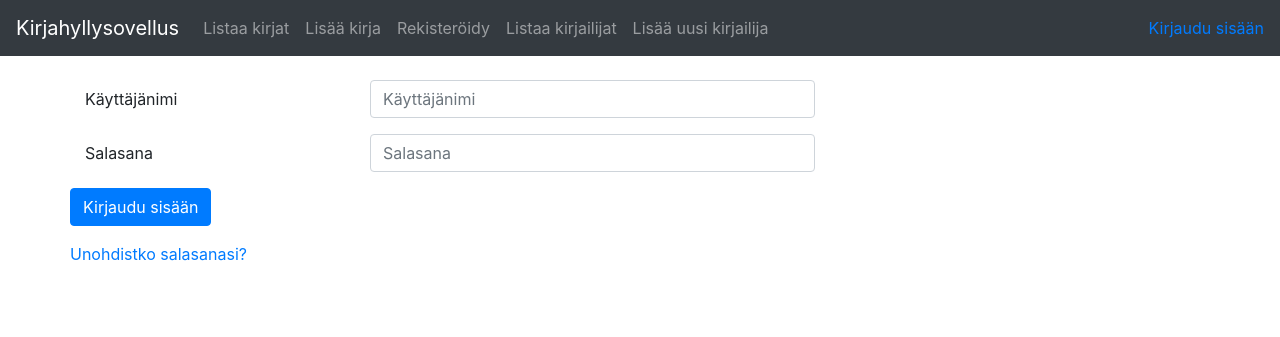
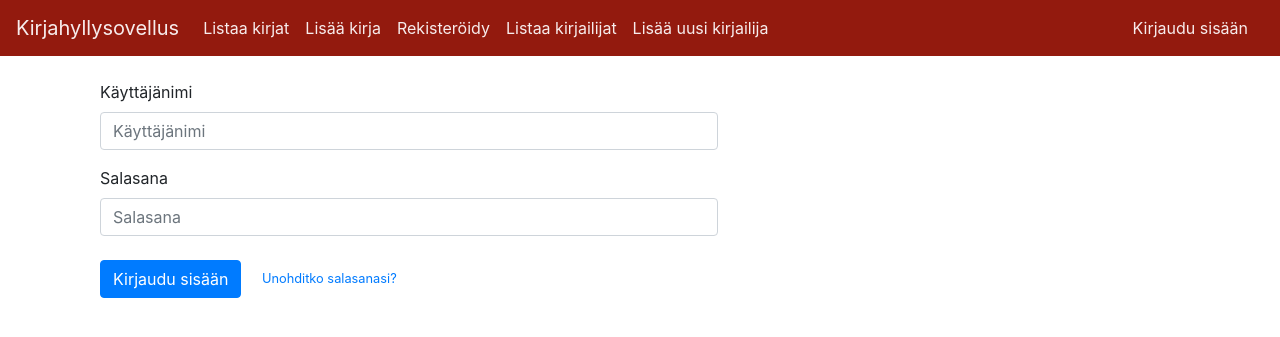
Before and after one commit to riinaalisah/Kirjahylly, a Flask app: page /auth/login/ in a window 1280 px wide. Shown: the top 337 px of the page. Run offline with Flask 2, Linux system fonts and the light colour scheme; some libraries are stand-ins or nearby versions.

Commit message:
Tyylimuokkauksia

```diff
--- a/application/templates/auth/loginform.html
+++ b/application/templates/auth/loginform.html
@@ -4,33 +4,34 @@
 {{ error }}
 <form class="needs-validation" method="POST" action= "{{ url_for('auth_login') }}" novalidate>
 
-  <div class="form-group row">
-    <label class="col-form-label col-sm-3" for="validationCustom01">Käyttäjänimi</label>
-    <div class="col-sm-5">
+  <div class="form-group col-sm-7">
+    <label for="validationCustom01">Käyttäjänimi</label>
     <input type="text" class="form-control" name="username" id="validationCustom01" placeholder="Käyttäjänimi" required>
     <div class="invalid-feedback">
       Syötä käyttäjänimi.
     </div>
   </div>
-  </div>
 
-  <div class="form-group row">
-    <label class="col-form-label col-sm-3" for="validationCustom02">Salasana</label>
-    <div class="col-sm-5">
+  <div class="form-group col-sm-7">
+    <label for="validationCustom02">Salasana</label>
     <input type="password" class="form-control" name="password" id="validationCustom02" placeholder="Salasana" required>
     <div class="invalid-feedback">
       Syötä salasana.
     </div>
   </div>
+
+  <div class="form-group col-sm-8">
+    <button type="submit" class="btn btn-primary ml-0 mr-2 my-2">Kirjaudu sisään</button>
+    <small class="text-muted m-2">
+      <a href="{{ url_for('auth_reset_request') }}">Unohditko salasanasi?</a>
+    </small>
   </div>
 
-  <div class="form-group row">
-    <button type="submit" class="btn btn-primary">Kirjaudu sisään</button>
+  <div class="form-group col-sm-6">
+
   </div>
 
-  <div class="form-group row">
-    <a href="{{ url_for('auth_reset_request') }}">Unohdistko salasanasi?</a>
-  </div>
+
 </form>
 
 <script>
--- a/application/templates/layout.html
+++ b/application/templates/layout.html
@@ -23,39 +23,39 @@
 
   <body>
 
-    <nav class="navbar navbar-expand-md navbar-dark bg-dark mb-4">
-      <a class="navbar-brand" href="{{ url_for('index') }}">Kirjahyllysovellus</a>
+    <nav class="navbar navbar-expand-md navbar-light mb-4" style="background-color: #931a0e;">
+      <a class="navbar-brand" style="color: #f7ecec;" href="{{ url_for('index') }}">Kirjahyllysovellus</a>
       <button class="navbar-toggler" type="button" data-toggle="collapse" data-target="#navbarCollapse" aria-controls="navbarCollapse" aria-expanded="false" aria-label="Toggle navigation">
         <span class="navbar-toggler-icon"></span>
       </button>
       <div class="collapse navbar-collapse" id="navbarCollapse">
         <ul class="navbar-nav mr-auto">
           {% if current_user.is_authenticated %}
-          <li class="nav-item">
-            <a class="nav-link" href="{{ url_for('auth_info', username=current_user.username) }}">Käyttäjän tiedot</a>
+          <li class="nav-item" style="color: #f7ecec;">
+            <a class="nav-link" style="color: #f7ecec;" href="{{ url_for('auth_info', username=current_user.username) }}">Käyttäjän tiedot</a>
           </li>
           {% endif %}
           <li class="nav-item">
-            <a class="nav-link" href="{{ url_for('books_index') }}">Listaa kirjat</a>
+            <a class="nav-link" style="color: #f7ecec;" href="{{ url_for('books_index') }}">Listaa kirjat</a>
           </li>
           <li class="nav-item">
-            <a class="nav-link" href="{{ url_for('books_form') }}">Lisää kirja</a>
+            <a class="nav-link" style="color: #f7ecec;" href="{{ url_for('books_form') }}">Lisää kirja</a>
           </li>
           <li class="nav-item">
-            <a class="nav-link"  href="{{ url_for('auth_register') }}">Rekisteröidy</a>
+            <a class="nav-link" style="color: #f7ecec;" href="{{ url_for('auth_register') }}">Rekisteröidy</a>
           </li>
           <li class="nav-item">
-            <a class="nav-link"  href="{{ url_for('authors_index') }}">Listaa kirjailijat</a>
+            <a class="nav-link" style="color: #f7ecec;" href="{{ url_for('authors_index') }}">Listaa kirjailijat</a>
           </li>
           <li class="nav-item">
-            <a class="nav-link"  href="{{ url_for('authors_form') }}">Lisää uusi kirjailija</a>
+            <a class="nav-link" style="color: #f7ecec;" href="{{ url_for('authors_form') }}">Lisää uusi kirjailija</a>
           </li>
         </ul>
         <div class="form-inline mt-2 mt-md-0">
           {% if current_user.is_authenticated %}
-          <a href="{{url_for('auth_logout') }}">Kirjautuneena {{ current_user.username }} -- Kirjaudu ulos</a>
+          <a class="nav-link" style="color: #f7ecec;" href="{{url_for('auth_logout') }}">Kirjautuneena {{ current_user.username }} -- Kirjaudu ulos</a>
           {% else %}
-          <a href="{{ url_for('auth_login') }}">Kirjaudu sisään</a>
+          <a class="nav-link" style="color: #f7ecec;" href="{{ url_for('auth_login') }}">Kirjaudu sisään</a>
           {% endif %}
         </div>
       </div>
```
Also changed, not shown: application/templates/auth/reset_request.html (+6 -1 lines). Lines whose indentation alone changed are shown as unchanged.
